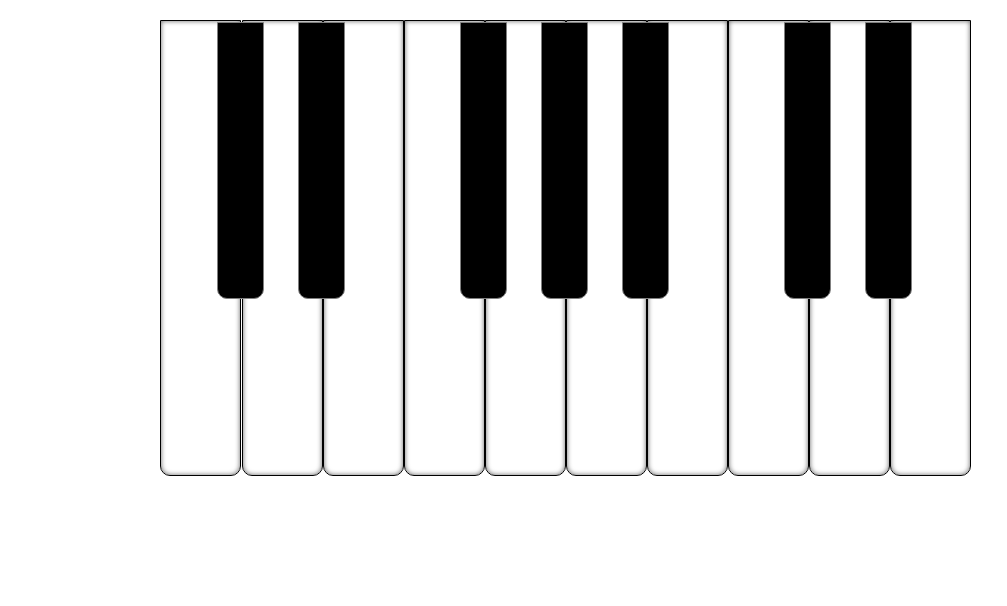
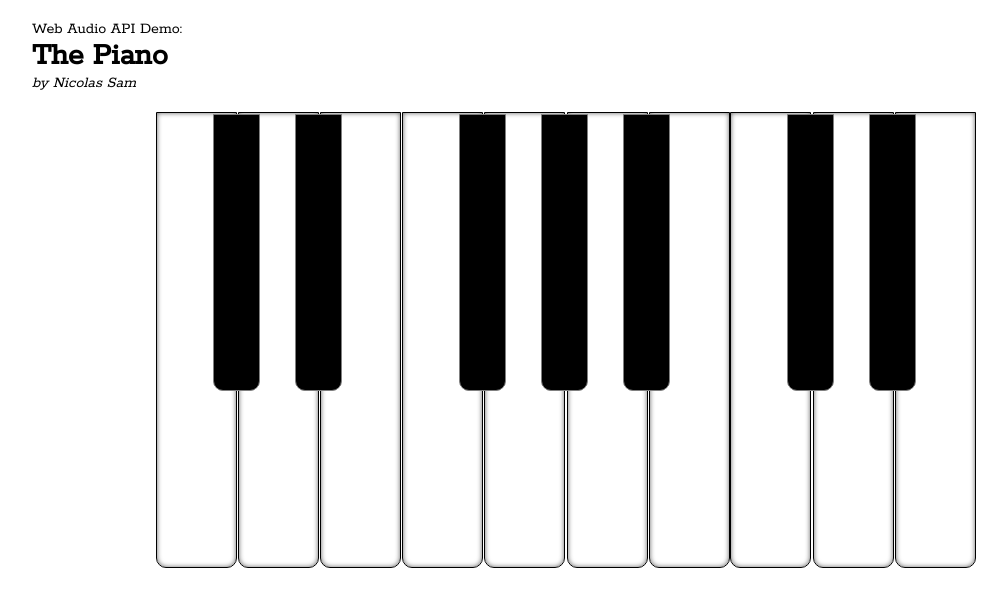
Before and after one commit to samiam151/interactive-piano, a plain HTML site: page index.html in a window 1280 px wide. Shown: the whole page, without its empty margins (96-1103 px from the left). Drawn offline with Linux system fonts and the light colour scheme; no server answers.

Commit message:
Added small heading, Google Font, container

```diff
--- a/index.html
+++ b/index.html
@@ -3,11 +3,22 @@
 <head>
    <meta charset="utf-8">
    <title>Interactive Piano</title>
+   <link href='https://fonts.googleapis.com/css?family=Rokkitt' rel='stylesheet' type='text/css'>
    <link rel="stylesheet" type="text/css" href="styles/style.css">
 </head>
 <body>
+   <!-- <div class="loadingScreen"></div> -->
+   <div class="container">
 
-   <div class="loadingScreen"></div>
+
+
+      <!-- HEADING -->
+      <div class="heading">
+         <p>Web Audio API Demo:</p>
+         <h1>The Piano</h1>
+         <p><i>by Nicolas Sam</i></p>
+      </div>
+
       <!-- THE PIANO -->
       <div class="pianoWrapper">
          <ul>
@@ -50,7 +61,9 @@
             <li class="whiteKey afterBlack" data-key="17" ></li>
          </ul>
       </div>
-    <!-- loadingScreen -->
+
+
+   </div>
 <script type="text/javascript" src="scripts/buffer-loader.js"></script>
 <script type="text/javascript" src="scripts/piano.js"></script>
 <script type="text/javascript" src="scripts/script.js"></script>
--- a/scripts/piano.js
+++ b/scripts/piano.js
@@ -146,7 +146,7 @@ var piano = (function(){
     // Play the sound
     var source = context.createBufferSource();
     var gainNode = context.createGain();
-    gainNode.gain.value = 1.0;
+    gainNode.gain.value = 1.35;
 
     source.buffer = globalBufferList[targetNote-1];
     source.connect(gainNode);
--- a/scripts/script.js
+++ b/scripts/script.js
@@ -29,7 +29,7 @@
    // FN: CLEARS THE LOADING SCREEN
    function clearLoadingScreen(){
       $('.pianoWrapper').style.display = "initial";
-      $('.loadingScreen').style.display = "none";
+      // $('.loadingScreen').style.display = "none";
 
       console.log("loading done");
    }
--- a/styles/globals.scss
+++ b/styles/globals.scss
@@ -4,4 +4,10 @@
 
 body {
   background-color: #fff;
+  font-family: 'Rokkitt', serif;
 }
+
+.container {
+   width: 80%;
+   margin: 0 auto;
+}
--- /dev/null
+++ b/styles/heading.scss
@@ -0,0 +1,3 @@
+.heading {
+   margin-top: 20px;
+}
--- a/styles/style.scss
+++ b/styles/style.scss
@@ -1,3 +1,4 @@
 @import "globals.scss";
 @import "loading.scss";
+@import "heading.scss";
 @import "piano.scss";
```
Also changed, not shown: styles/globals.css, styles/heading.css (added), styles/style.css, 3 other files. Lines whose indentation alone changed are shown as unchanged.
